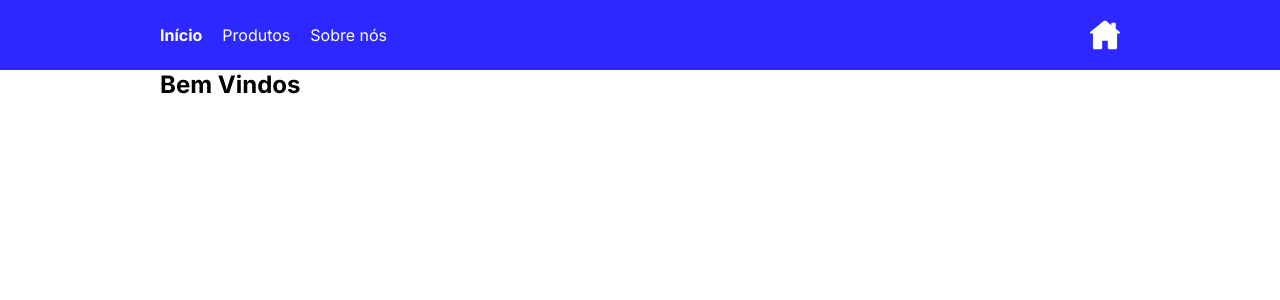
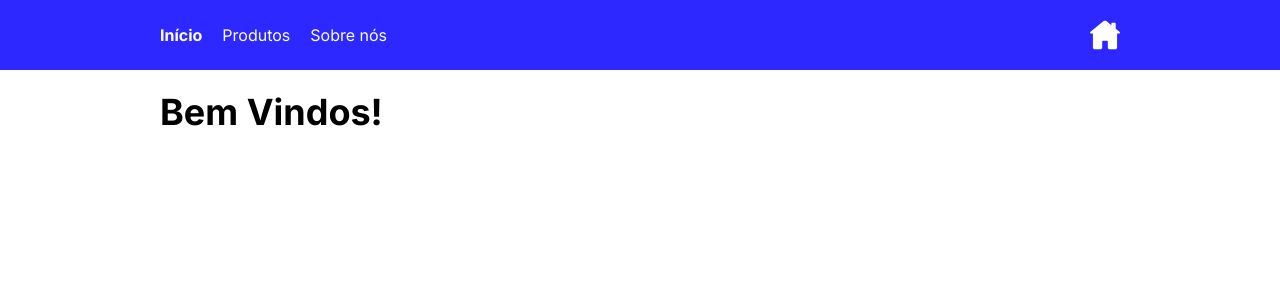
Before and after one commit to a-devrepo/dsstore, a React (Vite) app: page /home in a window 1280 px wide. Shown: the top 300 px of the page. Built offline with nearby package versions, Linux system fonts and the light colour scheme.

Commit message:
Ajuste de estilo no título

```diff
--- a/src/index.css
+++ b/src/index.css
@@ -39,3 +39,7 @@ a:hover {
 .mb20 {
   margin-bottom: 20px;
 }
+
+.section-title {
+  font-size: 24px;
+}
--- a/src/routes/About/index.tsx
+++ b/src/routes/About/index.tsx
@@ -4,7 +4,9 @@ export default function About() {
         <main>
             <section>
                 <div className="container">
-                    <h1>Sobre nós</h1>
+                    <div className="section-title mt20">
+                        <h1>Sobre nós</h1>
+                    </div>
                 </div>
             </section>
         </main>
--- a/src/routes/HomeBody/index.tsx
+++ b/src/routes/HomeBody/index.tsx
@@ -4,7 +4,10 @@ export default function HomeBody() {
         <main>
             <section>
                 <div className="container">
-                    <h1>Bem Vindos</h1>
+                    <div className="section-title mt20">
+                        <h1>Bem Vindos!</h1>
+                    </div>
+
                 </div>
             </section>
         </main>
```
